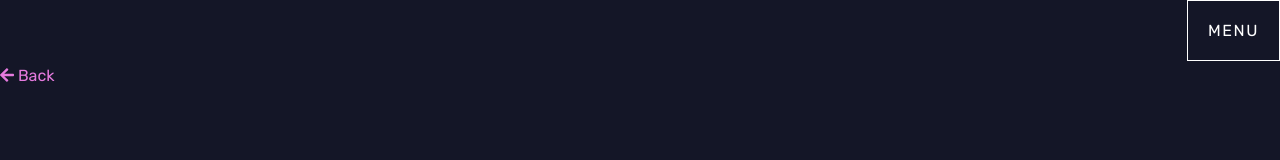
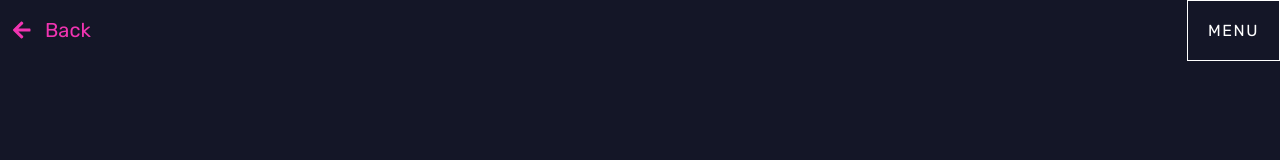
Before and after one commit to Flamekke/Portfoliov2, a React (Create React App) app in the folder portfolio/: page /about-project in a window 1280 px wide. Shown: the top 160 px of the page. Built offline with nearby package versions, Linux system fonts and the light colour scheme.

Commit message:
back button

```diff
--- a/portfolio/src/components/About.css
+++ b/portfolio/src/components/About.css
@@ -94,6 +94,8 @@
     transition: all .8s ease;
 
   }
+
+
 
   .container_content {
    width: 100%;
--- a/portfolio/src/components/AboutProject.css
+++ b/portfolio/src/components/AboutProject.css
@@ -1,3 +1,15 @@
+.goback {
+    position: absolute;
+    left : 1vw;
+    top : 2vh;
+    font-size: 20px;
+    color: #f034b1;
+}
+
+.goback:hover {
+    color : #d4249a;
+}
+
 @media (max-width: 680px) {
     .btn {
         position: absolute;
@@ -7,6 +19,6 @@
     svg {
         height: 0vh;
         width: 0vw;
-        left : 0;
+        left : 1vw;
     }
 }
--- a/portfolio/src/routes/AboutProject.js
+++ b/portfolio/src/routes/AboutProject.js
@@ -8,7 +8,7 @@ export default function AboutProject() {
         <div>
         <Navbar/>
 
-            <Link to="/projects"><svg width="277" height="62"/><span style={{color: "#E57ADE"}}><FontAwesomeIcon icon={faArrowLeft} style={{color:"#E57ADE", position:"relative"}}/> Back</span> </Link>
+            <Link to="/projects"><div class="goback"><FontAwesomeIcon icon={faArrowLeft} style={{position:"relative"}}/> &nbsp; Back</div> </Link>
         </div>
     );
 }
```
